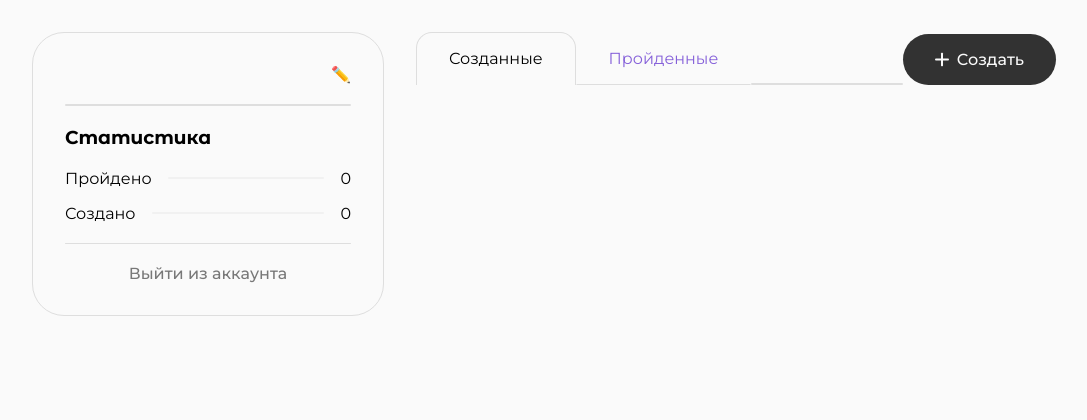
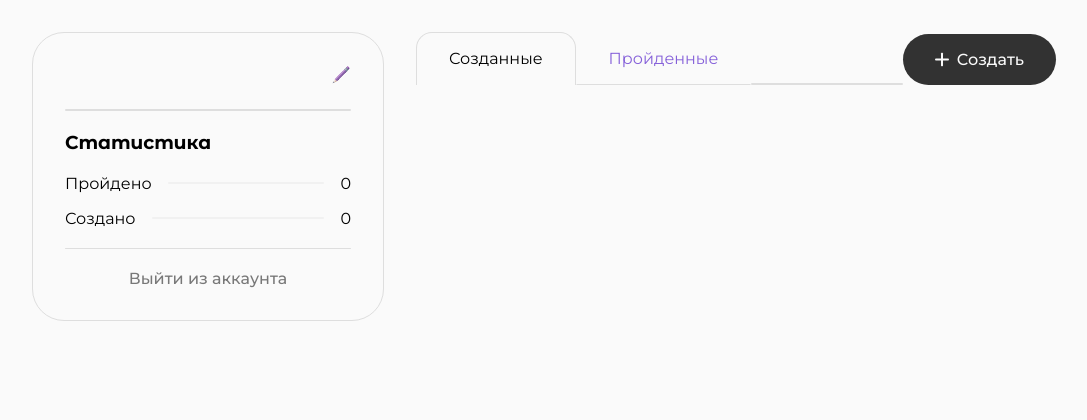
Before and after one commit to asxnah/nori, a PHP site: page /user.php in a window 1280 px wide. Shown: the part 78-498 px from the top of the page, without its empty margins (96-1183 px from the left). Run offline with PHP 8.4, Linux system fonts and the light colour scheme; the visitor is signed in with stand-in values (Sample User, id 1); data that the repository does not hold is empty.

Commit message:
edit icon change

```diff
--- a/css/user.css
+++ b/css/user.css
@@ -49,6 +49,11 @@ main {
 	margin-bottom: 0.5rem;
 
 	color: var(--gray-dark);
+}
+
+#info img {
+	width: 1.25rem;
+	height: 1.25rem;
 }
 
 hr {
--- a/user.php
+++ b/user.php
@@ -34,7 +34,9 @@
           $stmt->close();
           ?></div>
           <button id="edit"
-            aria-label="Редактировать данные аккаунта">✏️</button>
+            aria-label="Редактировать данные аккаунта">
+            <img src="./assets/violet-pencil.svg" alt="икнока карандаша">
+          </button>
         </section>
         <hr />
         <h3>Статистика</h3>
```
Also changed, not shown: assets/violet-pencil.svg (added).
